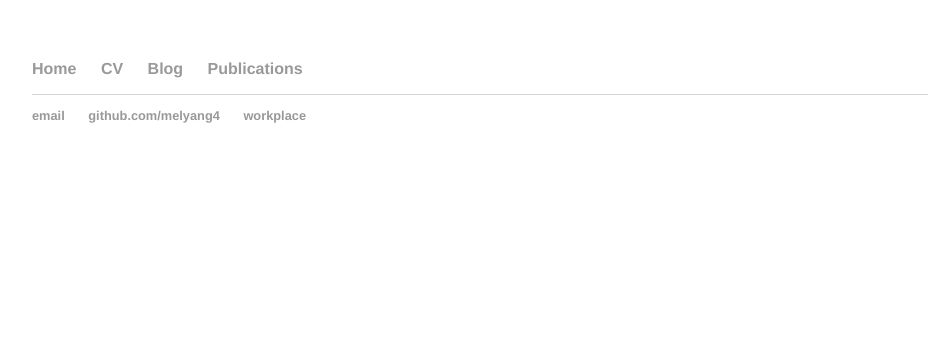
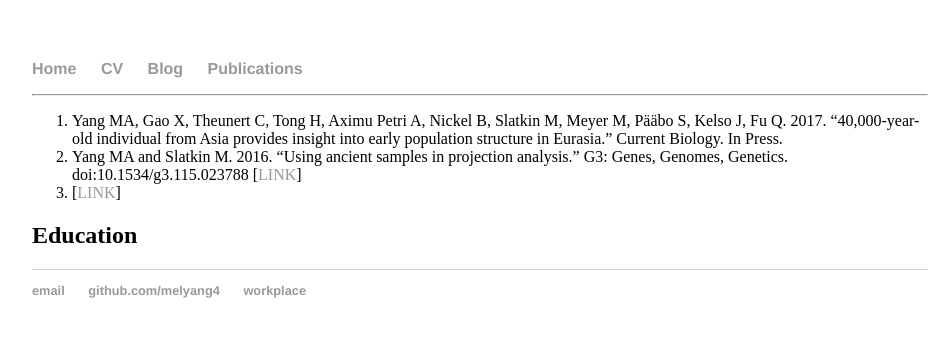
Before and after one commit to melyang4/melyang4.github.io, a Jekyll site: the page built from publications/index.html, in a window 1280 px wide. Shown: the top 337 px of the page, without its empty margins (160-1103 px from the left). Built offline with Jekyll 4.4.1, drawn with Linux system fonts in a browser that asks for light colours.

Commit message:
Update index.html

```diff
--- a/publications/index.html
+++ b/publications/index.html
@@ -2,3 +2,13 @@
 layout: default
 title: Mel's Publications
 ---
+
+<HR>
+
+  <ol>
+  <li> Yang MA, Gao X, Theunert C, Tong H, Aximu Petri A, Nickel B, Slatkin M, Meyer M, Pääbo S, Kelso J, Fu Q. 2017. “40,000-year-old individual from Asia provides insight into early population structure in Eurasia.” Current Biology. In Press. </li>
+  <li> Yang MA and Slatkin M. 2016. “Using ancient samples in projection analysis.” G3: Genes, Genomes, Genetics. doi:10.1534/g3.115.023788 [<A HREF="https://github.com/melyang4/files_about_me/blob/master/yang%26slatkin2016.pdf">LINK</A>]  </li>
+  <li> [<A HREF="https://github.com/melyang4/files_about_me/blob/master/libradoetal2015_wsupp.pdf">LINK</A>] </li>
+</ol>
+
+<H2>Education</H2>
```
